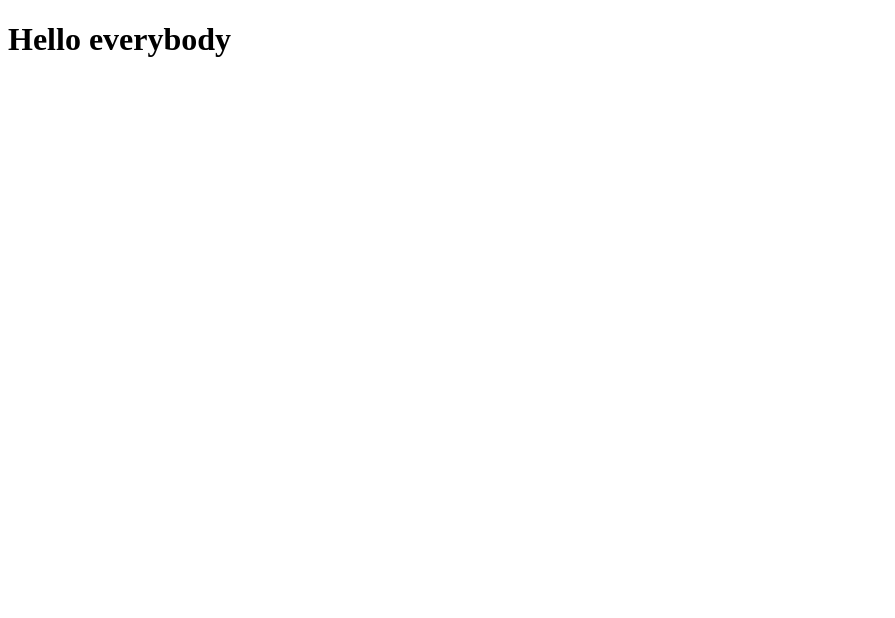
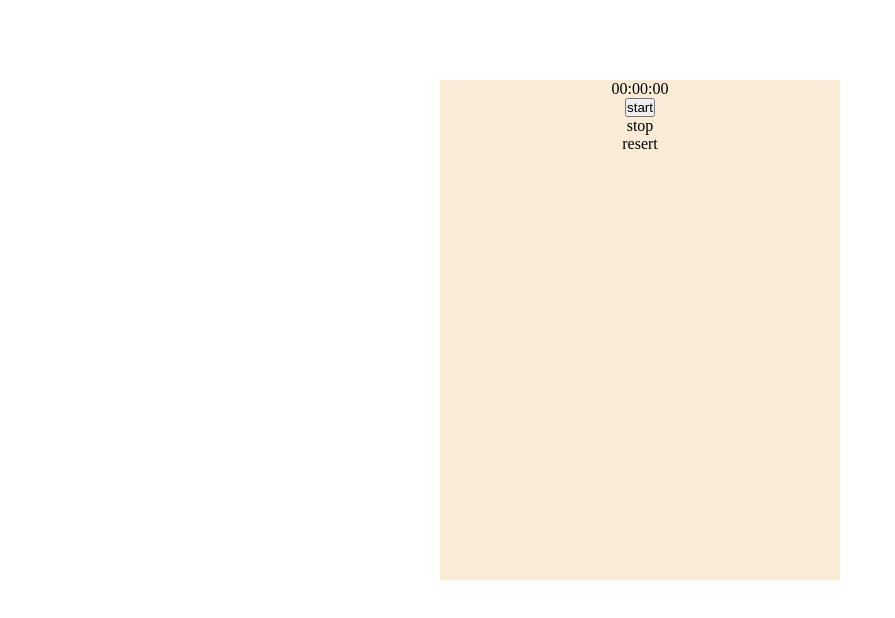
Before and after one commit to galymsakitzhan/31github4, a plain HTML site: page index.html in a window 1280 px wide. Shown: the whole page, without its empty margins (0-895 px from the left). Drawn offline with Linux system fonts and the light colour scheme.

Commit message:
container and buttons

```diff
--- a/index.html
+++ b/index.html
@@ -11,6 +11,13 @@
     <link rel="stylesheet" href="https://fonts.googleapis.com/css2?family=Montserrat:wght@300" rel="stylesheet">
 </head>
 <body>
-    <h1>Hello everybody</h1>
+    <div class="container">
+        <div class="timer">00:00:00</div>
+        <div class="start">
+            <button>start</button>
+        </div>
+        <div class="stop">stop</div>
+        <div class="resert">resert</div>
+    </div>
 </body>
 </html>
--- a/style.css
+++ b/style.css
@@ -0,0 +1,13 @@
+*{
+    margin: 0;
+    padding: 0;
+    box-sizing: border-box;
+}
+
+.container{
+    width: 400px;
+    height: 500px;
+    background-color: antiquewhite;
+    text-align: center;
+    margin: 80px auto;
+}
```
Also changed, not shown: script.js (added).
